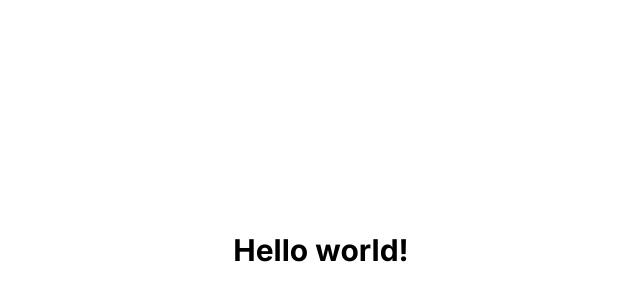
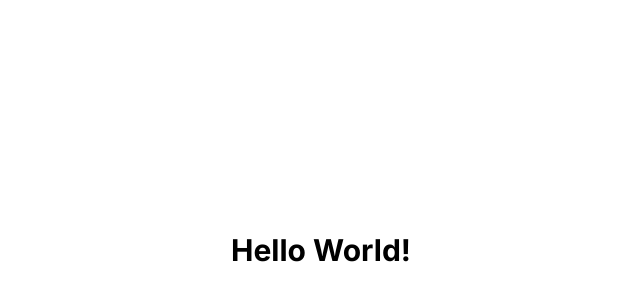
Before and after one commit to pedroafmonteiro/website, a React (Vite) app: page / in a window 1280 px wide. Shown: the part 150-450 px from the top of the page, without its empty margins (319-959 px from the left). Built offline with nearby package versions, Linux system fonts and the light colour scheme; a web font is replaced by a local one.

Commit message:
feat: created home page with react router

```diff
--- a/index.html
+++ b/index.html
@@ -8,6 +8,6 @@
   </head>
   <body>
     <div id="root"></div>
-    <script type="module" src="/src/main.tsx"></script>
+    <script type="module" src="/src/index.tsx"></script>
   </body>
 </html>
--- a/package.json
+++ b/package.json
@@ -17,6 +17,7 @@
     "@tailwindcss/vite": "^4.1.11",
     "react": "^19.1.1",
     "react-dom": "^19.1.1",
+    "react-router": "^7.8.0",
     "tailwindcss": "^4.1.11"
   },
   "devDependencies": {
--- /dev/null
+++ b/src/index.tsx
@@ -0,0 +1,15 @@
+import { StrictMode } from "react";
+import { createRoot } from "react-dom/client";
+import { BrowserRouter, Route, Routes } from "react-router";
+import Home from "./pages/Home";
+import "./index.css";
+
+createRoot(document.getElementById("root")!).render(
+  <StrictMode>
+    <BrowserRouter>
+      <Routes>
+        <Route path="/" element={ <Home /> }/>
+      </Routes>
+    </BrowserRouter>
+  </StrictMode>,
+);
--- a/src/main.tsx
+++ /dev/null
@@ -1,9 +0,0 @@
-import { StrictMode } from "react";
-import { createRoot } from "react-dom/client";
-import "./index.css";
-
-createRoot(document.getElementById("root")!).render(
-  <StrictMode>
-    <h1 className="text-3xl  font-bold h-screen flex items-center justify-center">Hello world!</h1>
-  </StrictMode>,
-);
--- /dev/null
+++ b/src/pages/Home.tsx
@@ -0,0 +1,9 @@
+const Home = () => {
+    return (
+        <>
+            <h1 className="text-3xl font-bold h-screen flex items-center justify-center">Hello World!</h1>
+        </>
+    )
+}
+
+export default Home;
```
Also changed, not shown: 1 other file (tests, documents, lock files or other folders).
